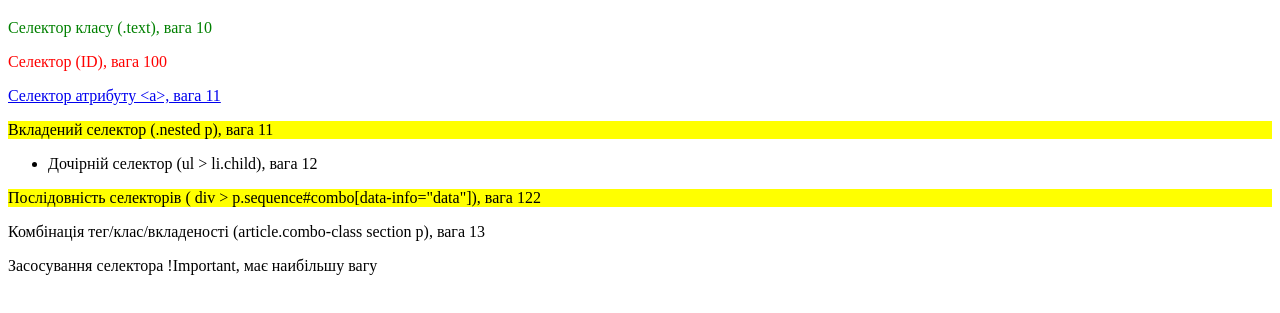
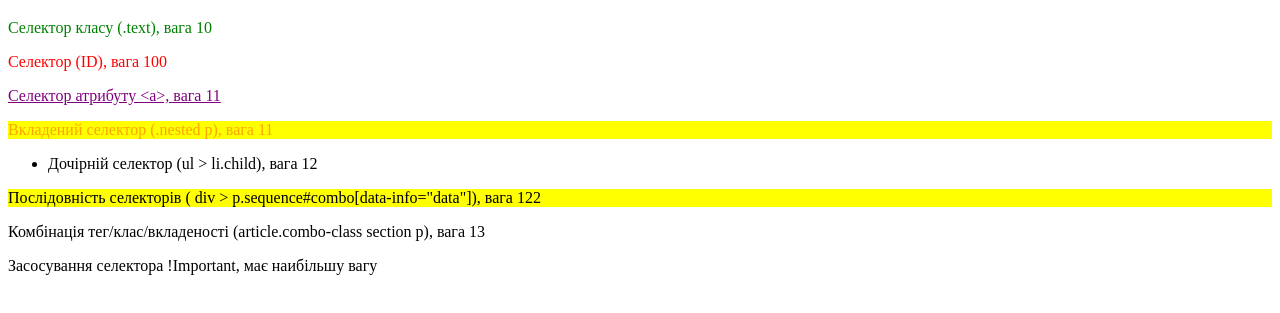
Before and after one commit to Dzu-te/hillel-hw5, a plain HTML site: page index.html in a window 1280 px wide. Shown: the part 95-408 px from the top of the page. Drawn offline with Linux system fonts and the light colour scheme.

Commit message:
add styles a & .nested

```diff
--- a/style.css
+++ b/style.css
@@ -13,3 +13,11 @@ h1 {
 #unique {
   color: red;
 }
+
+a[data-type="link"] {
+  color: purple;
+}
+
+.nested p {
+  color: orange;
+}
```
